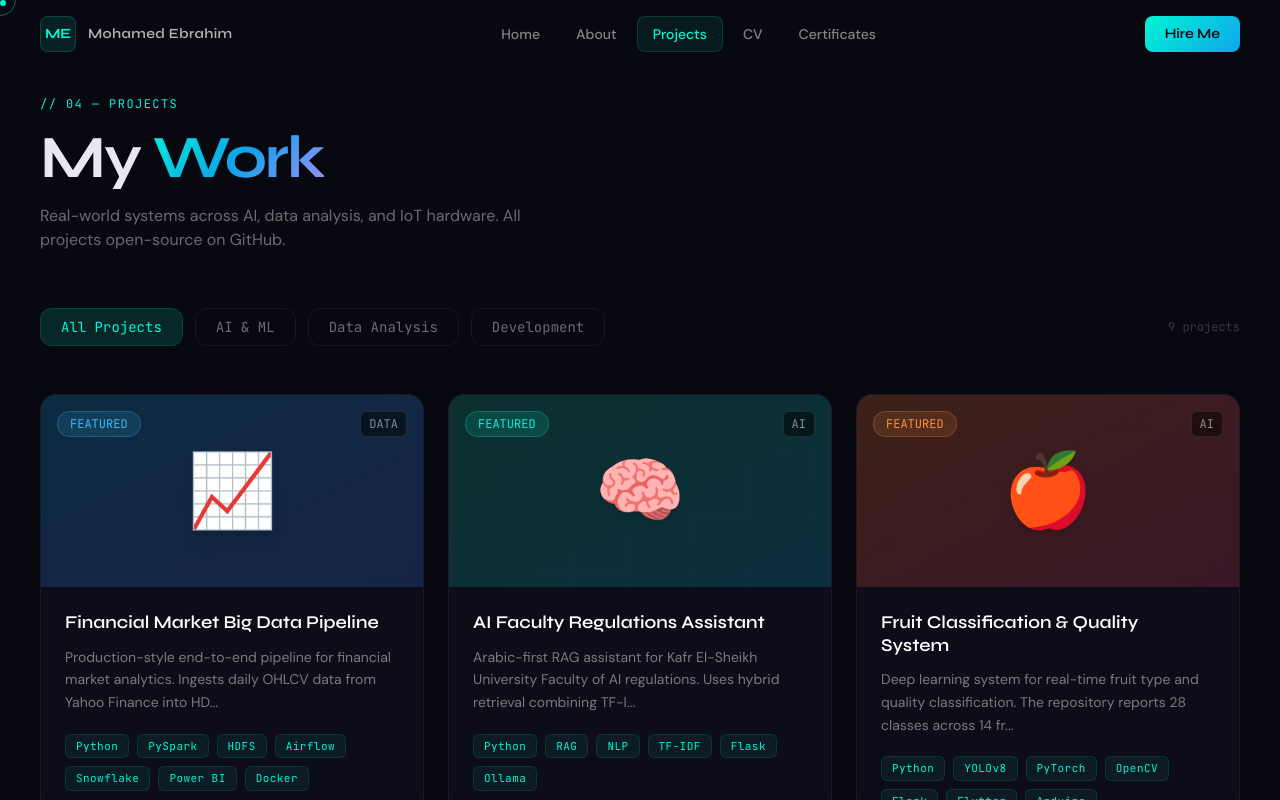
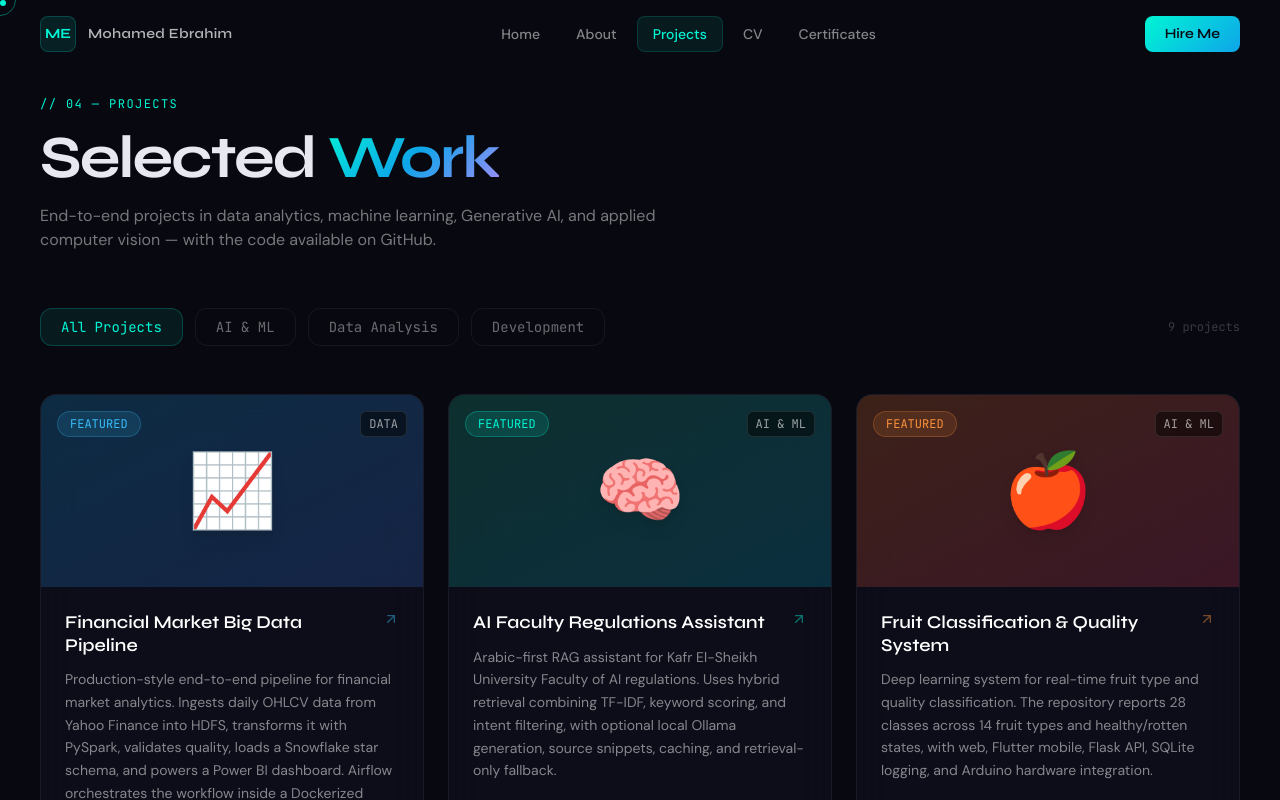
Before and after one commit to mhmd-ebrahim-1/mhmd-ebrahim-portfolio, a React (Vite) app: page /projects in a window 1280 px wide. Shown: the top 800 px of the page. Built offline with nearby package versions, Linux system fonts and the light colour scheme.

Commit message:
Improve project cards and showcase current GitHub projects

```diff
--- a/src/pages/Projects.jsx
+++ b/src/pages/Projects.jsx
@@ -28,79 +28,45 @@ function ProjectCard({ proj, index }) {
       onMouseEnter={() => setHovered(true)}
       onMouseLeave={() => setHovered(false)}
     >
-      {/* Visual Header */}
       <div className={`h-48 bg-gradient-to-br ${proj.gradient} relative overflow-hidden`}>
         <div className="absolute inset-0 grid-bg opacity-40" />
-        {/* Floating icon */}
-        <motion.div
-          animate={hovered ? { scale: 1.2, y: -5 } : { scale: 1, y: 0 }}
-          transition={{ duration: 0.4, ease: [0.16, 1, 0.3, 1] }}
-          className="absolute inset-0 flex items-center justify-center"
-        >
+        <motion.div animate={hovered ? { scale: 1.2, y: -5 } : { scale: 1, y: 0 }} transition={{ duration: 0.4 }} className="absolute inset-0 flex items-center justify-center">
           <span className="text-7xl filter drop-shadow-lg">{proj.icon}</span>
         </motion.div>
-
-        {/* Featured badge */}
         {proj.featured && (
-          <div className="absolute top-4 left-4 px-3 py-1 rounded-full font-mono text-xs"
-            style={{ background: proj.accent + '20', border: `1px solid ${proj.accent}40`, color: proj.accent }}>
+          <div className="absolute top-4 left-4 px-3 py-1 rounded-full font-mono text-xs" style={{ background: proj.accent + '20', border: `1px solid ${proj.accent}40`, color: proj.accent }}>
             FEATURED
           </div>
         )}
-
-        {/* Category badge */}
-        <div className="absolute top-4 right-4 px-2 py-1 rounded-md font-mono text-xs"
-          style={{ background: 'rgba(0,0,0,0.5)', color: 'rgba(255,255,255,0.5)', border: '1px solid rgba(255,255,255,0.1)' }}>
-          {proj.category.toUpperCase()}
+        <div className="absolute top-4 right-4 px-2 py-1 rounded-md font-mono text-xs" style={{ background: 'rgba(0,0,0,0.5)', color: 'rgba(255,255,255,0.6)', border: '1px solid rgba(255,255,255,0.1)' }}>
+          {proj.category === 'ai' ? 'AI & ML' : proj.category === 'data' ? 'DATA' : 'DEV'}
         </div>
-
-        {/* Hover overlay */}
-        <motion.div
-          initial={{ opacity: 0 }}
-          animate={{ opacity: hovered ? 1 : 0 }}
-          className="absolute inset-0 flex items-center justify-center gap-4"
-          style={{ background: 'rgba(0,0,0,0.6)' }}
-        >
-          <a href={proj.github} target="_blank" rel="noopener noreferrer"
-            className="flex items-center gap-2 px-4 py-2 rounded-lg font-mono text-xs font-medium transition-transform hover:scale-105"
-            style={{ background: 'rgba(255,255,255,0.1)', border: '1px solid rgba(255,255,255,0.2)', color: '#fff' }}
-            onClick={e => e.stopPropagation()}
-          >
+        <motion.div initial={{ opacity: 0 }} animate={{ opacity: hovered ? 1 : 0 }} className="absolute inset-0 flex items-center justify-center gap-3" style={{ background: 'rgba(0,0,0,0.62)' }}>
+          <a href={proj.github} target="_blank" rel="noopener noreferrer" className="flex items-center gap-2 px-4 py-2 rounded-lg font-mono text-xs font-medium" style={{ background: 'rgba(255,255,255,0.1)', border: '1px solid rgba(255,255,255,0.2)', color: '#fff' }}>
             <Github size={13} /> GitHub
           </a>
           {proj.live && (
-            <a href={proj.live} target="_blank" rel="noopener noreferrer"
-              className="flex items-center gap-2 px-4 py-2 rounded-lg font-mono text-xs font-medium"
-              style={{ background: proj.accent + '20', border: `1px solid ${proj.accent}50`, color: proj.accent }}
-            >
+            <a href={proj.live} target="_blank" rel="noopener noreferrer" className="flex items-center gap-2 px-4 py-2 rounded-lg font-mono text-xs" style={{ background: proj.accent + '20', border: `1px solid ${proj.accent}50`, color: proj.accent }}>
               <ExternalLink size={13} /> Live Demo
             </a>
           )}
         </motion.div>
       </div>
 
-      {/* Content */}
       <div className="p-6">
         <div className="flex items-start justify-between mb-3">
-          <h3 className="font-display font-semibold text-lg text-white leading-tight">{proj.title}</h3>
-          <motion.div animate={hovered ? { opacity: 1, x: 0 } : { opacity: 0, x: -5 }}>
-            <ArrowUpRight size={16} style={{ color: proj.accent }} />
-          </motion.div>
+          <h3 className="font-display font-semibold text-lg text-white leading-tight pr-3">{proj.title}</h3>
+          <ArrowUpRight size={16} style={{ color: proj.accent, opacity: hovered ? 1 : 0.45, flexShrink: 0 }} />
         </div>
-        <p className="text-sm leading-relaxed mb-5" style={{ color: 'rgba(255,255,255,0.45)', fontFamily: 'DM Sans' }}>
-          {proj.description.slice(0, 120)}...
+        <p className="text-sm leading-relaxed mb-5" style={{ color: 'rgba(255,255,255,0.5)', fontFamily: 'DM Sans' }}>
+          {proj.description}
         </p>
-        <div className="flex flex-wrap gap-2">
-          {proj.tech.map(t => (
-            <span key={t} className="tech-tag" style={{
-              borderColor: hovered ? proj.accent + '30' : 'rgba(0,245,212,0.12)',
-              color: hovered ? proj.accent : '#00f5d4',
-              transition: 'all 0.3s',
-            }}>
-              {t}
-            </span>
-          ))}
+        <div className="flex flex-wrap gap-2 mb-4">
+          {proj.tech.map(t => <span key={t} className="tech-tag" style={{ borderColor: hovered ? proj.accent + '30' : 'rgba(0,245,212,0.12)', color: hovered ? proj.accent : '#00f5d4' }}>{t}</span>)}
         </div>
+        <a href={proj.github} target="_blank" rel="noopener noreferrer" className="inline-flex items-center gap-2 font-mono text-xs" style={{ color: 'rgba(255,255,255,0.38)' }}>
+          <Github size={13} /> View repository <ArrowUpRight size={12} />
+        </a>
       </div>
     </motion.div>
   )
@@ -108,74 +74,33 @@ function ProjectCard({ proj, index }) {
 
 export default function Projects() {
   const [filter, setFilter] = useState('all')
-  const [ref, visible] = useReveal()
-
   const filtered = filter === 'all' ? PROJECTS : PROJECTS.filter(p => p.category === filter)
 
   return (
     <div className="page-transition min-h-screen pt-24 pb-20 px-10">
       <div className="max-w-7xl mx-auto">
-
-        {/* Header */}
-        <motion.div
-          initial={{ opacity: 0, y: 30 }}
-          animate={{ opacity: 1, y: 0 }}
-          transition={{ duration: 0.7 }}
-          className="mb-14"
-        >
+        <motion.div initial={{ opacity: 0, y: 30 }} animate={{ opacity: 1, y: 0 }} transition={{ duration: 0.7 }} className="mb-14">
           <p className="font-mono text-xs mb-4" style={{ color: '#00f5d4', letterSpacing: '0.12em' }}>// 04 — PROJECTS</p>
-          <h1 className="font-display text-6xl font-bold mb-4" style={{ letterSpacing: '-2px' }}>
-            My <span className="grad-text">Work</span>
-          </h1>
-          <p className="text-base max-w-lg" style={{ color: 'rgba(255,255,255,0.4)', fontFamily: 'DM Sans' }}>
-            Real-world systems across AI, data analysis, and IoT hardware. All projects open-source on GitHub.
+          <h1 className="font-display text-6xl font-bold mb-4" style={{ letterSpacing: '-2px' }}>Selected <span className="grad-text">Work</span></h1>
+          <p className="text-base max-w-2xl" style={{ color: 'rgba(255,255,255,0.45)', fontFamily: 'DM Sans' }}>
+            End-to-end projects in data analytics, machine learning, Generative AI, and applied computer vision — with the code available on GitHub.
           </p>
         </motion.div>
 
-        {/* Filter Pills */}
-        <motion.div
-          initial={{ opacity: 0, y: 10 }}
-          animate={{ opacity: 1, y: 0 }}
-          transition={{ delay: 0.2 }}
-          className="flex items-center gap-3 mb-12"
-        >
+        <div className="flex items-center gap-3 mb-12 flex-wrap">
           {FILTERS.map(f => (
-            <motion.button
-              key={f.id}
-              onClick={() => setFilter(f.id)}
-              whileHover={{ scale: 1.03 }}
-              whileTap={{ scale: 0.97 }}
-              className="relative px-5 py-2 rounded-xl font-mono text-sm transition-colors duration-200"
-              style={{
-                color: filter === f.id ? '#00f5d4' : 'rgba(255,255,255,0.4)',
-                background: filter === f.id ? 'rgba(0,245,212,0.08)' : 'transparent',
-                border: filter === f.id ? '1px solid rgba(0,245,212,0.2)' : '1px solid rgba(255,255,255,0.06)',
-              }}
-            >
+            <motion.button key={f.id} onClick={() => setFilter(f.id)} whileHover={{ scale: 1.03 }} whileTap={{ scale: 0.97 }} className="relative px-5 py-2 rounded-xl font-mono text-sm" style={{ color: filter === f.id ? '#00f5d4' : 'rgba(255,255,255,0.4)', background: filter === f.id ? 'rgba(0,245,212,0.08)' : 'transparent', border: filter === f.id ? '1px solid rgba(0,245,212,0.2)' : '1px solid rgba(255,255,255,0.06)' }}>
               {f.label}
-              {filter === f.id && (
-                <motion.span
-                  layoutId="filter-active"
-                  className="absolute inset-0 rounded-xl"
-                  style={{ background: 'rgba(0,245,212,0.05)' }}
-                />
-              )}
             </motion.button>
           ))}
-          <span className="ml-auto font-mono text-xs" style={{ color: 'rgba(255,255,255,0.2)' }}>
-            {filtered.length} projects
-          </span>
-        </motion.div>
+          <span className="ml-auto font-mono text-xs" style={{ color: 'rgba(255,255,255,0.2)' }}>{filtered.length} projects</span>
+        </div>
 
-        {/* Grid */}
         <motion.div layout className="grid grid-cols-3 gap-6">
           <AnimatePresence mode="popLayout">
-            {filtered.map((proj, i) => (
-              <ProjectCard key={proj.id} proj={proj} index={i} />
-            ))}
+            {filtered.map((proj, i) => <ProjectCard key={proj.id} proj={proj} index={i} />)}
           </AnimatePresence>
         </motion.div>
-
       </div>
     </div>
   )
```
